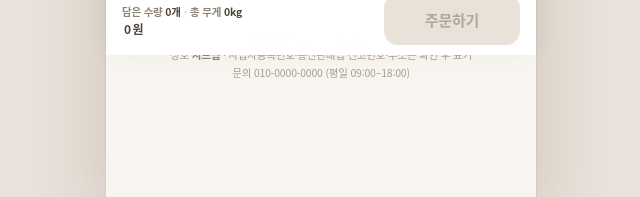
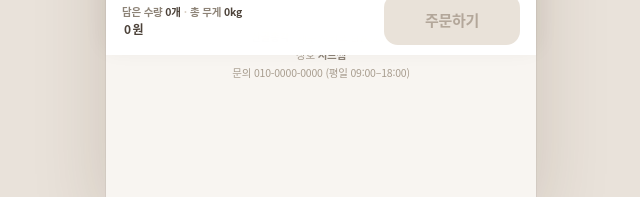
Before and after one commit to hm5330/sangolgchonggak, a plain HTML site: page index.html in a window 1280 px wide. Shown: the part 745-942 px from the top of the page, 319-959 px from the left. Drawn offline with Linux system fonts and the light colour scheme.

Commit message:
푸터 상호 표기를 '상호 시드썸' 한 줄로 정리

```diff
--- a/index.html
+++ b/index.html
@@ -643,7 +643,7 @@
 
     <div class="foot">
       <p><b>산골총각</b> · 제주 서귀포 감귤 농장</p>
-      <p>상호 <b>시드썸</b> · 사업자등록번호·통신판매업 신고번호·주소는 확인 후 표기</p>
+      <p>상호 <b>시드썸</b></p>
       <p>문의 010-0000-0000 (평일 09:00–18:00)</p>
     </div>
   </section>
```
